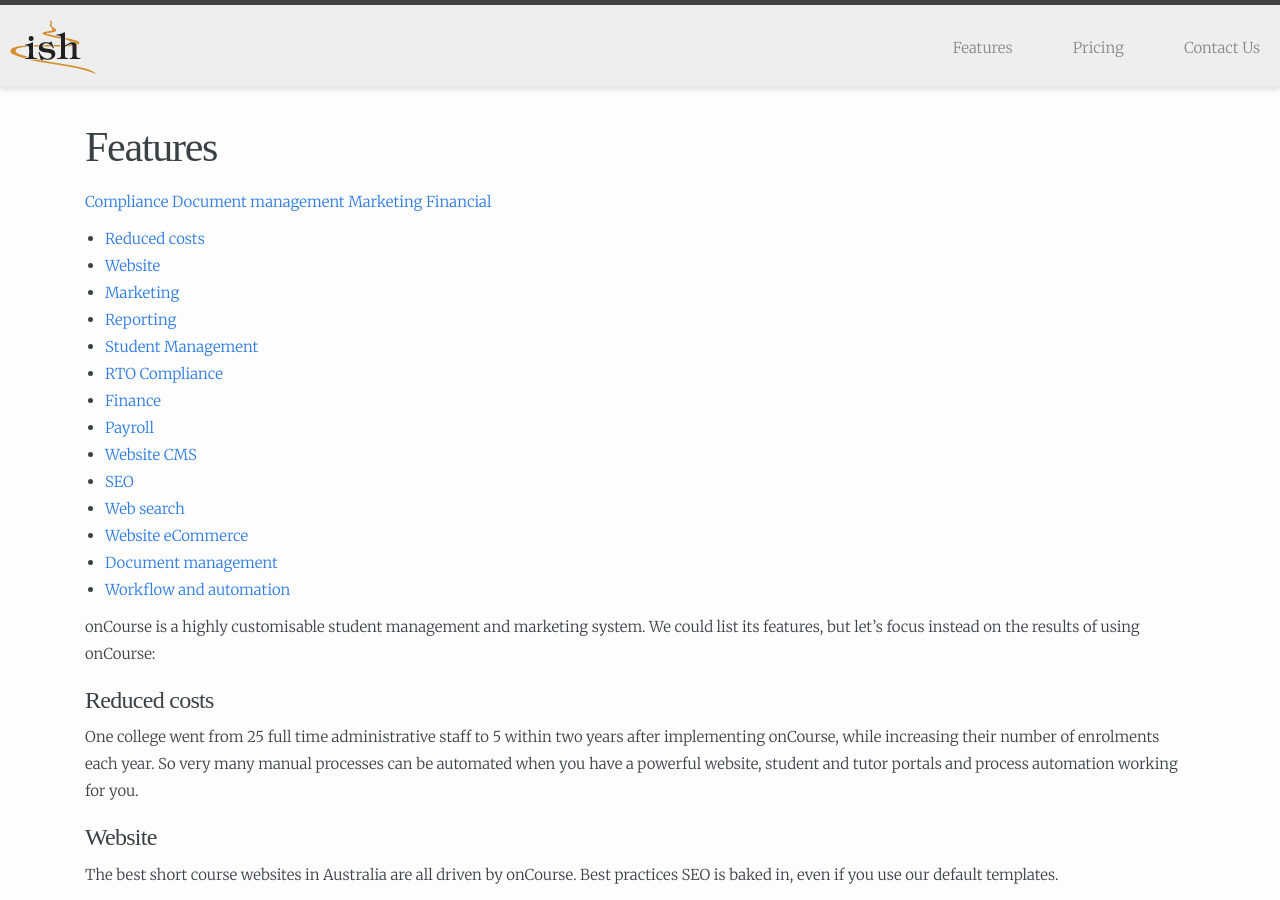
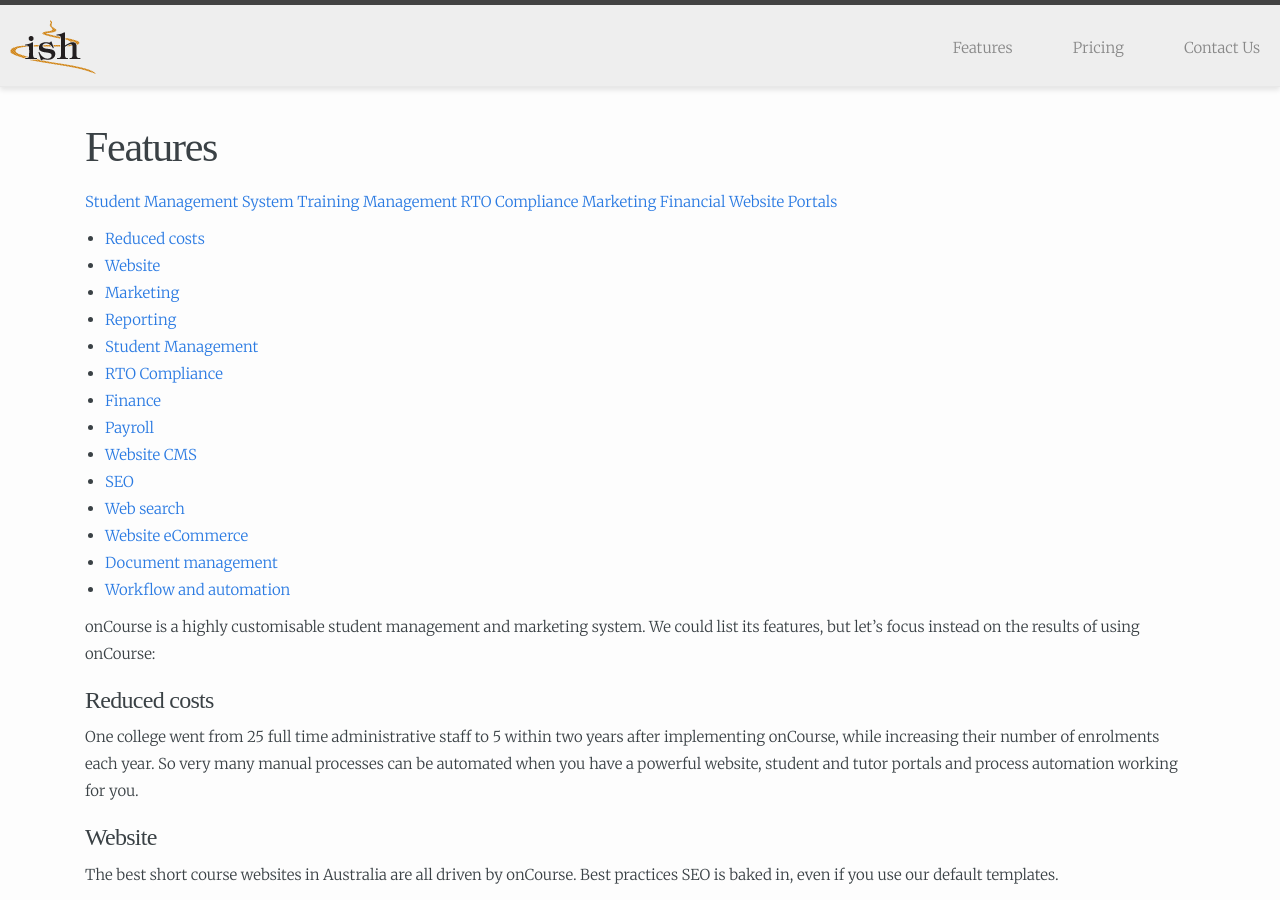
Before and after one commit to stephenmcilwaine/website, a Jekyll site: the page built from features/index.md, in a window 1280 px wide and 900 px high. Built offline with Jekyll 4.4.1, drawn with Linux system fonts in a browser that asks for light colours; some web fonts are replaced.

```diff
--- a/features/index.md
+++ b/features/index.md
@@ -4,10 +4,13 @@ title: Features
 permalink: /features/
 ---
 
-[Compliance](/features/compliance)
-[Document management](/features/document-management)
+[Student Management System](/features/student_management_system)
+[Training Management](/features/timetables)
+[RTO Compliance](/features/compliance)
 [Marketing](/features/marketing)
 [Financial](/features/financial)
+[Website](/features/website)
+[Portals](/features/portal)
 
 * TOC
 {:toc}
```
Also changed, not shown: features/document.md (deleted, +0 -10 lines), features/portal.md (added, +18 -0 lines), features/process.md (added, +32 -0 lines), features/timetables.md (added, +20 -0 lines), features/website.md (added, +26 -0 lines).
